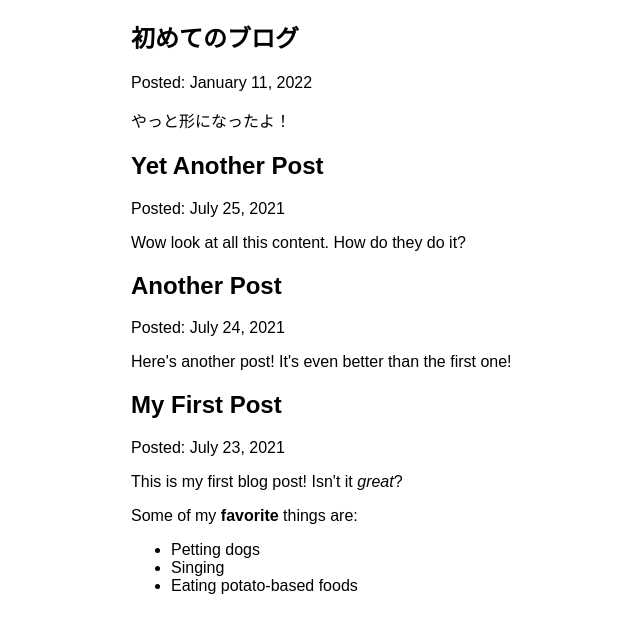
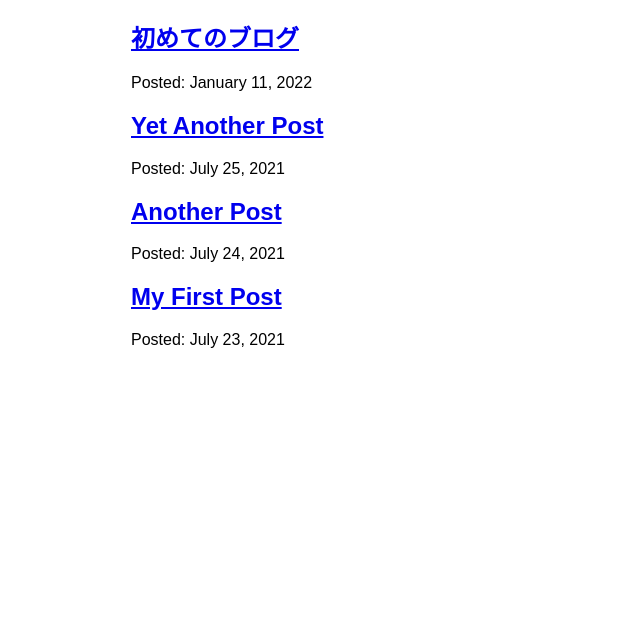
Before and after one commit to mu2uuu/my-fitst-gatsby-site, a Gatsby site: page /blog in a window 1280 px wide. Shown: the part 157-790 px from the top of the page, without its empty margins (159-799 px from the left). Built offline with nearby package versions, Linux system fonts and the light colour scheme; Gatsby itself is replaced by a stand-in of ours.

Commit message:
Finished Gatsby Tutorial Part 6

```diff
--- a/src/pages/blog.js
+++ b/src/pages/blog/index.js
@@ -1,9 +1,6 @@
 import * as React from "react"
-import { graphql } from 'gatsby'
-import { MDXRenderer } from 'gatsby-plugin-mdx'
-import Layout from "../components/layout"
-
-// imports
+import { Link, graphql } from "gatsby"
+import Layout from "../../components/layout"
 
 const BlogPage = ({ data }) => {
   return (
@@ -11,11 +8,12 @@
       {
         data.allMdx.nodes.map((node) => (
           <article key={node.id}>
-            <h2>{node.frontmatter.title}</h2>
+            <h2>
+              <Link to={`/blog/${node.slug}`}>
+              {node.frontmatter.title}
+              </Link>
+            </h2>
             <p>Posted: {node.frontmatter.date}</p>
-            <MDXRenderer>
-              {node.body}
-            </MDXRenderer>
           </article>
         ))
       }
@@ -29,10 +27,10 @@
       nodes {
         frontmatter {
           title
-          date(formatString: "MMMM DD, YYYY")
+          date(formatString: "MMMM D, YYYY")
         }
         id
-        body
+        slug
       }
     }
   }
```
Also changed, not shown: src/pages/blog/{mdx.slug}.js (added, +28 -0 lines).
